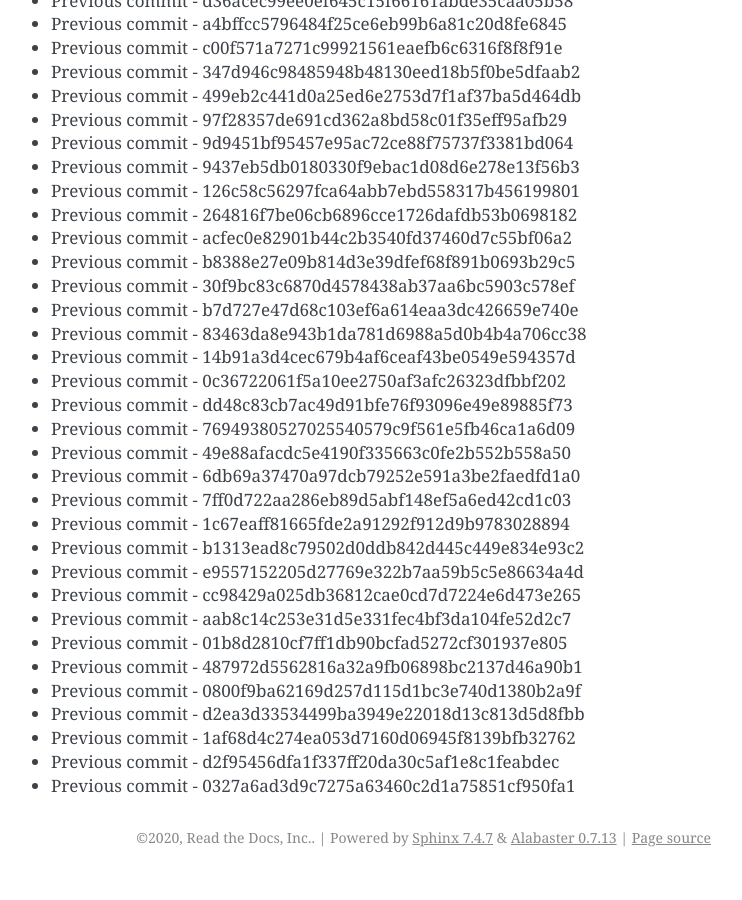
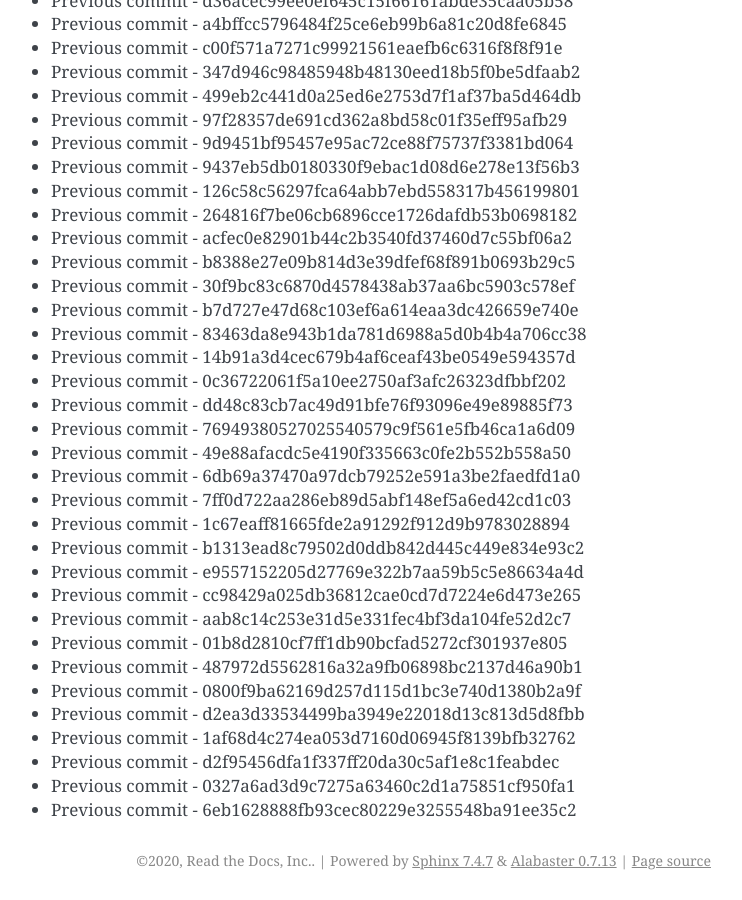
Before and after one commit to readthedocs/rtd-git-stresstest, a Sphinx documentation site: the page built from docs/updates.rst, in a window 1280 px wide and 900 px high, scrolled down 16004 px. Shown: the whole window, without its empty margins (399-1141 px from the left). Built offline with Sphinx 7.4.7, drawn with Linux system fonts in a browser that asks for light colours; before the commit the page ends 16881 px from its top, so only the background shows below that.

Commit message:
Generating commit from previous: 6eb1628888fb93cec80229e3255548ba91ee35c2

```diff
--- a/docs/updates.rst
+++ b/docs/updates.rst
@@ -704,3 +704,4 @@ It can be tested for any performance characteristics.
 * Previous commit - 1af68d4c274ea053d7160d06945f8139bfb32762
 * Previous commit - d2f95456dfa1f337ff20da30c5af1e8c1feabdec
 * Previous commit - 0327a6ad3d9c7275a63460c2d1a75851cf950fa1
+* Previous commit - 6eb1628888fb93cec80229e3255548ba91ee35c2
```
